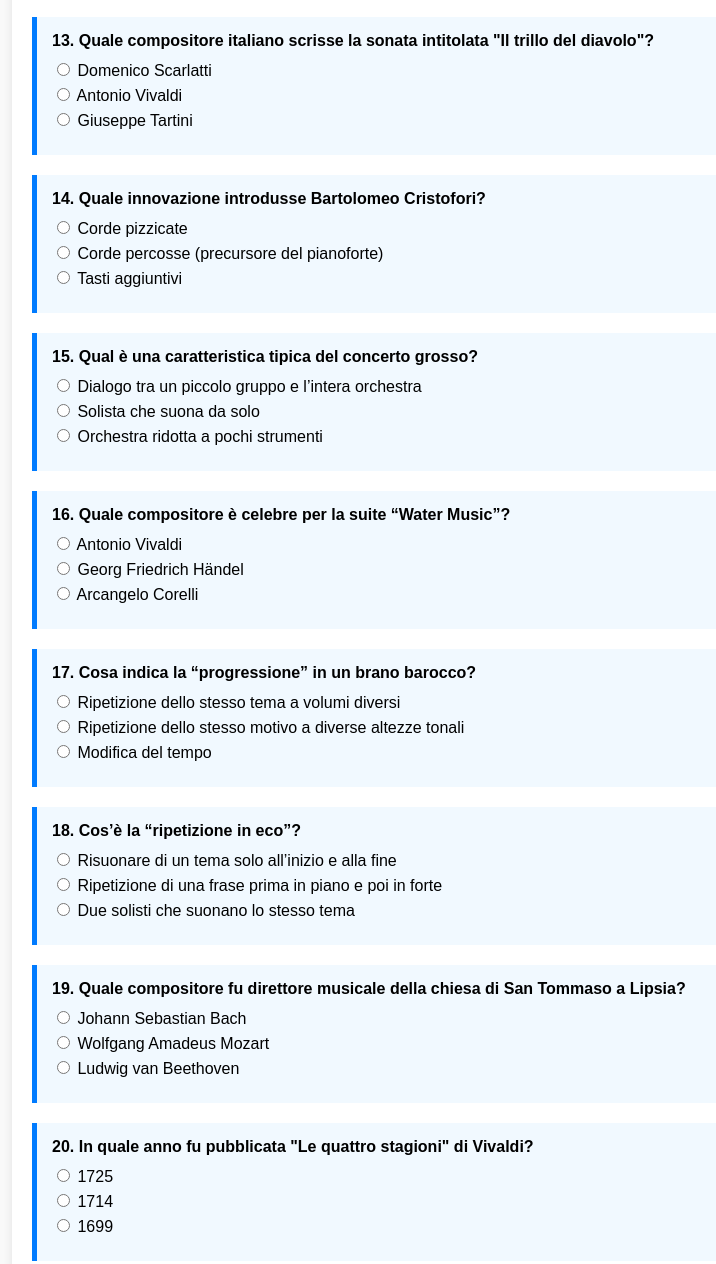
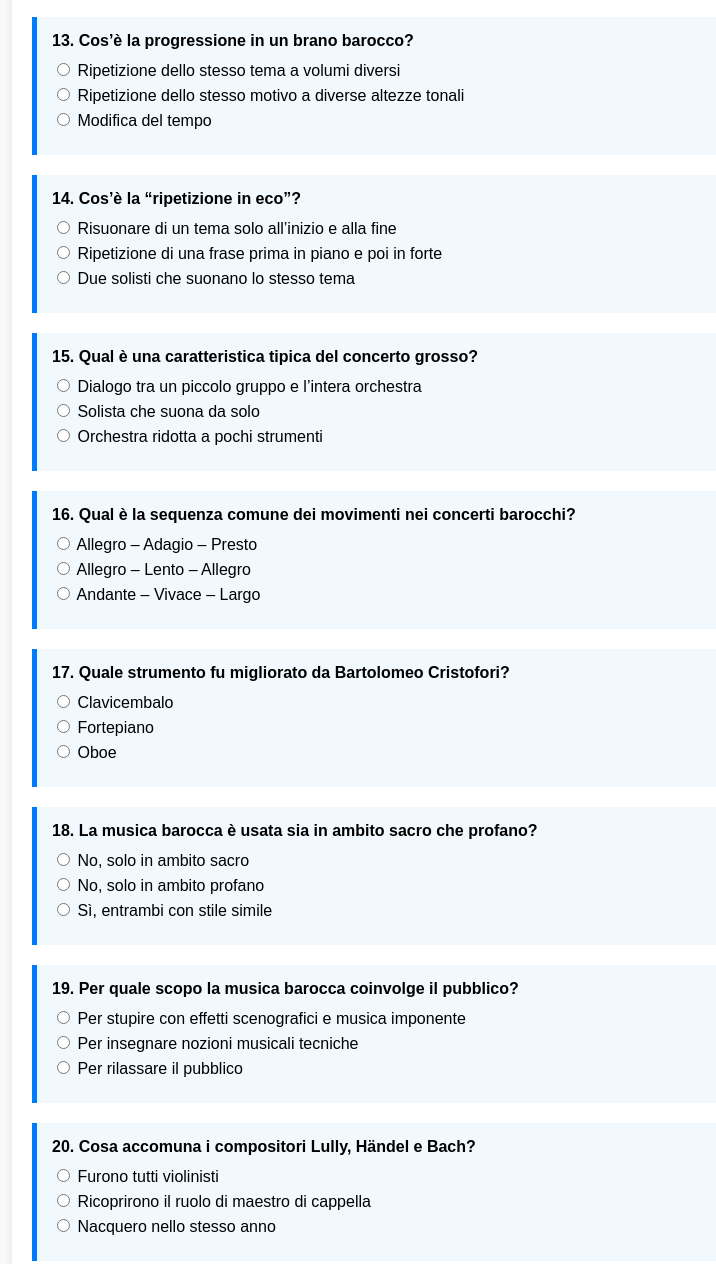
Before and after one commit to alessandrocarenza81/musica-barocco, a plain HTML site: page index.html in a window 1280 px wide. Shown: the part 1979-3243 px from the top of the page, without its empty margins (208-924 px from the left). Drawn offline with Linux system fonts and the light colour scheme.

Commit message:
Add files via upload

```diff
--- a/index.html
+++ b/index.html
@@ -18,7 +18,7 @@
 <head>
   <meta charset="UTF-8" />
   <meta name="viewport" content="width=device-width, initial-scale=1.0"/>
-  <title>Quiz Interattivo - Il Barocco</title>
+  <title>Quiz Interattivo - Il Barocco (da file "Il Barocco è uno stile artistico.docx")</title>
   <style>
     body {
       font-family: Arial, sans-serif;
@@ -204,22 +204,22 @@
 
     <!-- Domanda 13 -->
     <div class="question-block">
-      <div class="question">13. Quale compositore italiano scrisse la sonata intitolata "Il trillo del diavolo"?</div>
+      <div class="question">13. Cos’è la progressione in un brano barocco?</div>
       <div class="options">
-        <label><input type="radio" name="q13" value="a"> Domenico Scarlatti</label>
-        <label><input type="radio" name="q13" value="b"> Antonio Vivaldi</label>
-        <label><input type="radio" name="q13" value="c"> Giuseppe Tartini</label>
+        <label><input type="radio" name="q13" value="a"> Ripetizione dello stesso tema a volumi diversi</label>
+        <label><input type="radio" name="q13" value="b"> Ripetizione dello stesso motivo a diverse altezze tonali</label>
+        <label><input type="radio" name="q13" value="c"> Modifica del tempo</label>
       </div>
       <div class="feedback" id="fb13"></div>
     </div>
 
     <!-- Domanda 14 -->
     <div class="question-block">
-      <div class="question">14. Quale innovazione introdusse Bartolomeo Cristofori?</div>
+      <div class="question">14. Cos’è la “ripetizione in eco”?</div>
       <div class="options">
-        <label><input type="radio" name="q14" value="a"> Corde pizzicate</label>
-        <label><input type="radio" name="q14" value="b"> Corde percosse (precursore del pianoforte)</label>
-        <label><input type="radio" name="q14" value="c"> Tasti aggiuntivi</label>
+        <label><input type="radio" name="q14" value="a"> Risuonare di un tema solo all’inizio e alla fine</label>
+        <label><input type="radio" name="q14" value="b"> Ripetizione di una frase prima in piano e poi in forte</label>
+        <label><input type="radio" name="q14" value="c"> Due solisti che suonano lo stesso tema</label>
       </div>
       <div class="feedback" id="fb14"></div>
     </div>
@@ -237,55 +237,55 @@
 
     <!-- Domanda 16 -->
     <div class="question-block">
-      <div class="question">16. Quale compositore è celebre per la suite “Water Music”?</div>
+      <div class="question">16. Qual è la sequenza comune dei movimenti nei concerti barocchi?</div>
       <div class="options">
-        <label><input type="radio" name="q16" value="a"> Antonio Vivaldi</label>
-        <label><input type="radio" name="q16" value="b"> Georg Friedrich Händel</label>
-        <label><input type="radio" name="q16" value="c"> Arcangelo Corelli</label>
+        <label><input type="radio" name="q16" value="a"> Allegro – Adagio – Presto</label>
+        <label><input type="radio" name="q16" value="b"> Allegro – Lento – Allegro</label>
+        <label><input type="radio" name="q16" value="c"> Andante – Vivace – Largo</label>
       </div>
       <div class="feedback" id="fb16"></div>
     </div>
 
     <!-- Domanda 17 -->
     <div class="question-block">
-      <div class="question">17. Cosa indica la “progressione” in un brano barocco?</div>
+      <div class="question">17. Quale strumento fu migliorato da Bartolomeo Cristofori?</div>
       <div class="options">
-        <label><input type="radio" name="q17" value="a"> Ripetizione dello stesso tema a volumi diversi</label>
-        <label><input type="radio" name="q17" value="b"> Ripetizione dello stesso motivo a diverse altezze tonali</label>
-        <label><input type="radio" name="q17" value="c"> Modifica del tempo</label>
+        <label><input type="radio" name="q17" value="a"> Clavicembalo</label>
+        <label><input type="radio" name="q17" value="b"> Fortepiano</label>
+        <label><input type="radio" name="q17" value="c"> Oboe</label>
       </div>
       <div class="feedback" id="fb17"></div>
     </div>
 
     <!-- Domanda 18 -->
     <div class="question-block">
-      <div class="question">18. Cos’è la “ripetizione in eco”?</div>
+      <div class="question">18. La musica barocca è usata sia in ambito sacro che profano?</div>
       <div class="options">
-        <label><input type="radio" name="q18" value="a"> Risuonare di un tema solo all’inizio e alla fine</label>
-        <label><input type="radio" name="q18" value="b"> Ripetizione di una frase prima in piano e poi in forte</label>
-        <label><input type="radio" name="q18" value="c"> Due solisti che suonano lo stesso tema</label>
+        <label><input type="radio" name="q18" value="a"> No, solo in ambito sacro</label>
+        <label><input type="radio" name="q18" value="b"> No, solo in ambito profano</label>
+        <label><input type="radio" name="q18" value="c"> Sì, entrambi con stile simile</label>
       </div>
       <div class="feedback" id="fb18"></div>
     </div>
 
     <!-- Domanda 19 -->
     <div class="question-block">
-      <div class="question">19. Quale compositore fu direttore musicale della chiesa di San Tommaso a Lipsia?</div>
+      <div class="question">19. Per quale scopo la musica barocca coinvolge il pubblico?</div>
       <div class="options">
-        <label><input type="radio" name="q19" value="a"> Johann Sebastian Bach</label>
-        <label><input type="radio" name="q19" value="b"> Wolfgang Amadeus Mozart</label>
-        <label><input type="radio" name="q19" value="c"> Ludwig van Beethoven</label>
+        <label><input type="radio" name="q19" value="a"> Per stupire con effetti scenografici e musica imponente</label>
+        <label><input type="radio" name="q19" value="b"> Per insegnare nozioni musicali tecniche</label>
+        <label><input type="radio" name="q19" value="c"> Per rilassare il pubblico</label>
       </div>
       <div class="feedback" id="fb19"></div>
     </div>
 
     <!-- Domanda 20 -->
     <div class="question-block">
-      <div class="question">20. In quale anno fu pubblicata "Le quattro stagioni" di Vivaldi?</div>
+      <div class="question">20. Cosa accomuna i compositori Lully, Händel e Bach?</div>
       <div class="options">
-        <label><input type="radio" name="q20" value="a"> 1725</label>
-        <label><input type="radio" name="q20" value="b"> 1714</label>
-        <label><input type="radio" name="q20" value="c"> 1699</label>
+        <label><input type="radio" name="q20" value="a"> Furono tutti violinisti</label>
+        <label><input type="radio" name="q20" value="b"> Ricoprirono il ruolo di maestro di cappella</label>
+        <label><input type="radio" name="q20" value="c"> Nacquero nello stesso anno</label>
       </div>
       <div class="feedback" id="fb20"></div>
     </div>
@@ -307,14 +307,14 @@
     q10: 'b',
     q11: 'b',
     q12: 'b',
-    q13: 'c',
+    q13: 'b',
     q14: 'b',
     q15: 'a',
     q16: 'b',
     q17: 'b',
-    q18: 'b',
+    q18: 'c',
     q19: 'a',
-    q20: 'a'
+    q20: 'b'
   };
 
   document.querySelectorAll('input[type="radio"]').forEach(input => {
```
